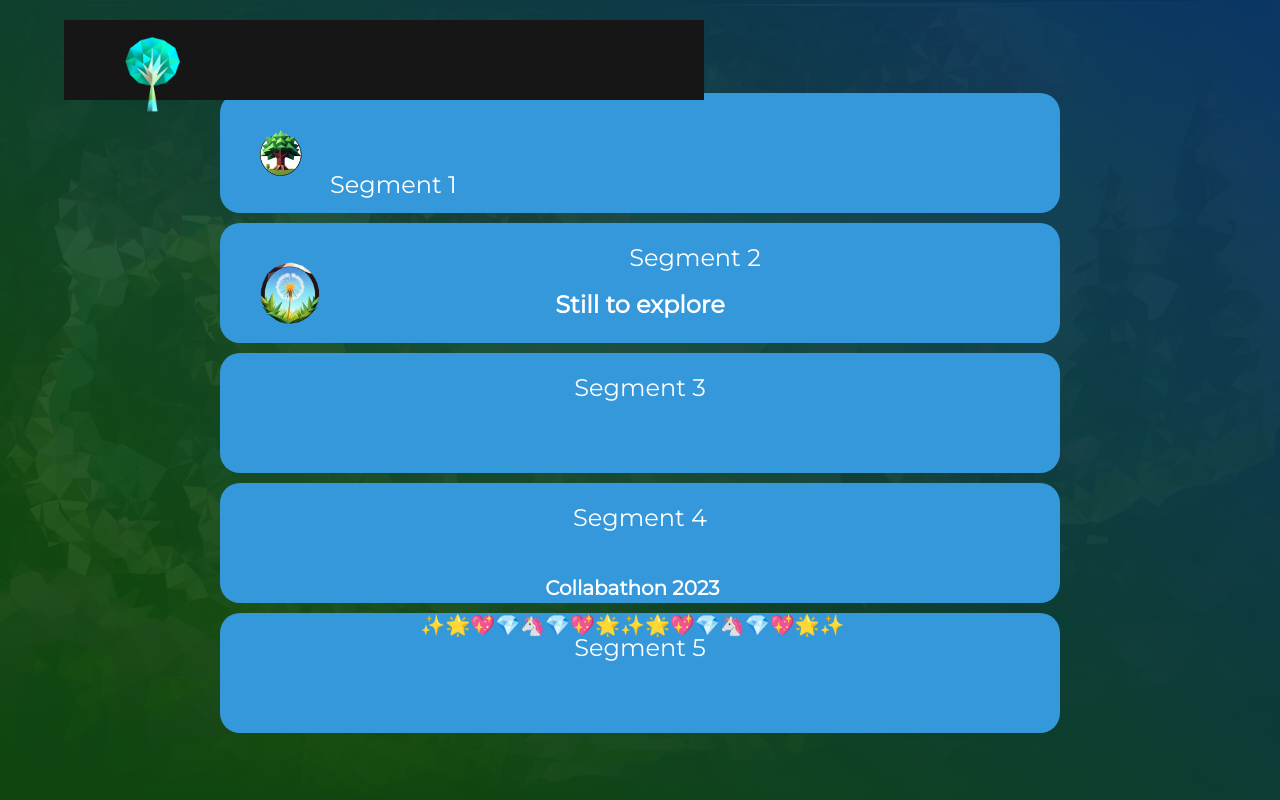
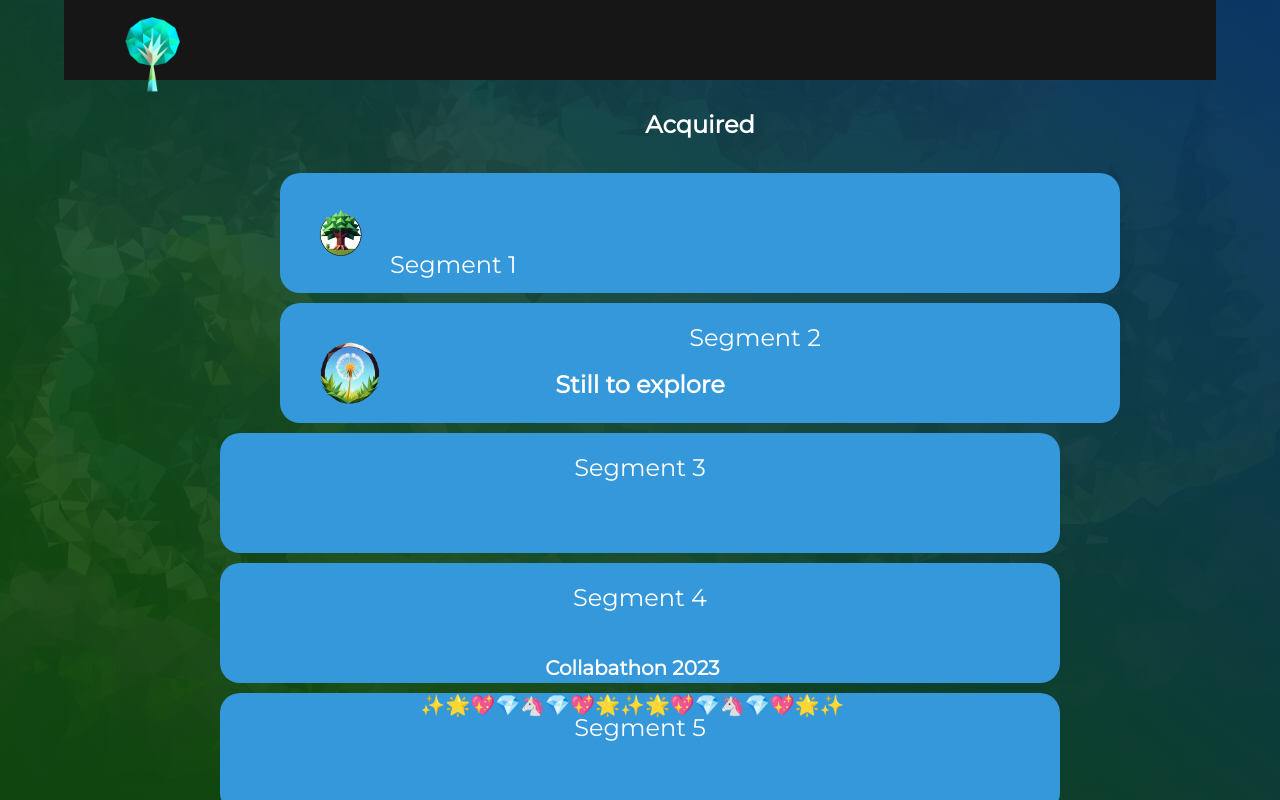
Before and after one commit to Kabanosk/Collabothon2023, a Django app: template src/templates/badges.html in a window 1280 px wide. Run offline with Django 3.2, Linux system fonts and the light colour scheme; the template is opened without the code that fills it, so the values that code supplies are empty; some libraries are stand-ins or nearby versions.

Commit message:
fix: fix navbar length

```diff
--- a/src/templates/profile.html
+++ b/src/templates/profile.html
@@ -47,7 +47,7 @@
 							<li><a href="#" class="cool-link">Badges</a></li>
 							<li><a href="#" class="cool-link">Statistics</a></li>
 							<li><a href="#" class="cool-link">Leaderboard</a></li>
-							<li><a href="#" class="cool-link">TODO: Awatar</a></li>
+							<li><a href="#" class="cool-link">Awa</a></li>
 						</ul>
 					</nav>
 
--- a/static/css/style.css
+++ b/static/css/style.css
@@ -394,11 +394,13 @@
 
 .navigation
 {
-	/* width: 100%; */
-	width: 50%;
+	/* width: 100vw; */
+	width: 100%;
+	/* min-width: 1400px; */
+	/* width: 50%; */
 	height: 80px;
-	position: fixed;
-	/* left: -100px; */
+	position: relative;
+	/* left: -360px; */
 	z-index: 110;
 	background: #161616;
 }
@@ -444,7 +446,7 @@
 {
 	float: left;
 	right: 40px;
-	position: fixed;
+	/* position: fixed; */
 }
 
 .navigation #menu li
```
